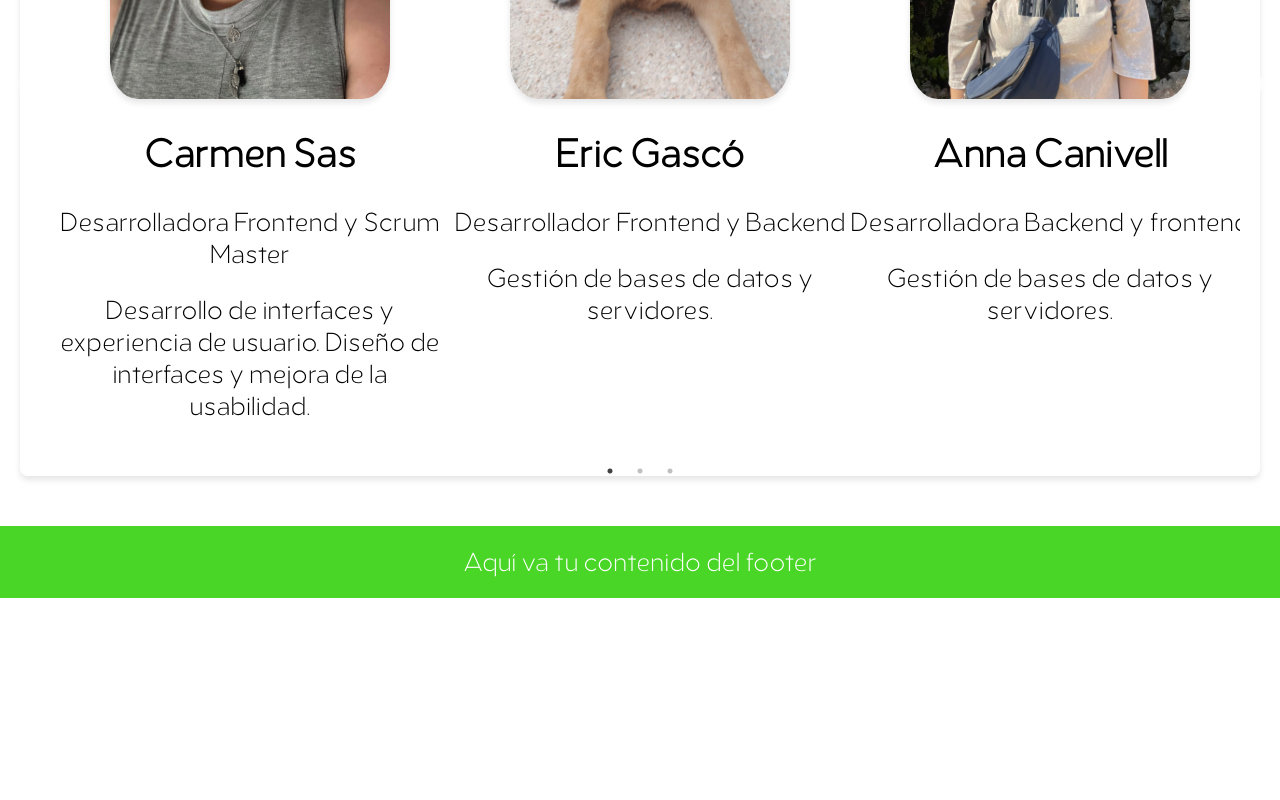
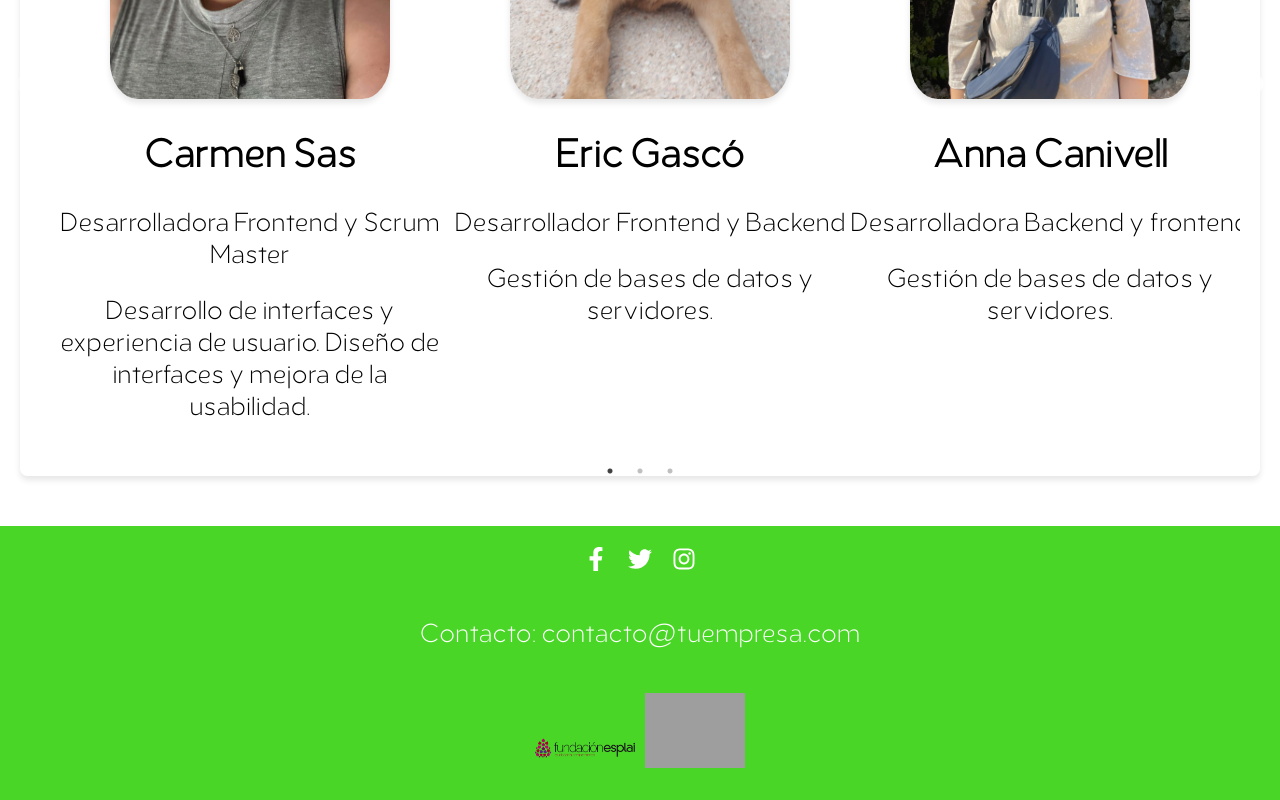
Before and after one commit to David0798C/taimFront, a React (Vite) app: page / in a window 1280 px wide. Shown: the part 2293-3093 px from the top of the page. Before the commit the page ends 2891 px from the top, so only its background shows below. Built offline with nearby package versions, Linux system fonts and the light colour scheme; grey boxes are pictures that could not be loaded.

Commit message:
poniendolo bonito

```diff
--- a/src/pages/Create.jsx
+++ b/src/pages/Create.jsx
@@ -54,7 +54,6 @@ const Create = () => {
     <div>
       <GlobalStyle />
       <ContainerCreate>
-        <H1>Crear Oferta</H1>
         <ContainerInput>
           <Input
             placeholder="Nombre de la Oferta"
--- a/src/pages/HomePage.jsx
+++ b/src/pages/HomePage.jsx
@@ -23,11 +23,13 @@ import { useUserContext } from '../providers/UserProvider.jsx';
 import Slider from "react-slick";
 import "slick-carousel/slick/slick.css";
 import "slick-carousel/slick/slick-theme.css";
+import { FaFacebookF, FaTwitter, FaInstagram } from 'react-icons/fa'
 import eric from '../pic/WhatsApp Image 2024-07-23 at 16.28.48.jpeg'
 import anna from '../pic/WhatsApp Image 2024-07-24 at 14.13.16.jpeg'
 import daria from '../pic/WhatsApp Image 2024-07-23 at 18.58.13.jpeg'
 import david from '../pic/WhatsApp Image 2024-07-24 at 14.19.58.jpeg'
 import carmen from '../pic/WhatsApp Image 2024-06-14 at 17.11.18.jpeg'
+import fundacion from '../pic/fundacionesplai.png'
 const HomePage = () => {
   const [user] = useUserContext();
 
@@ -168,10 +170,28 @@ const HomePage = () => {
         </Container>
       </ContentContainer>
 
-      {/* Agregar el footer al final */}
       <Footer>
-        Aquí va tu contenido del footer
-      </Footer>
+      <div className="footer-content">
+        <div className="social-media">
+          <a href="https://www.facebook.com" target="_blank" rel="noopener noreferrer">
+            <FaFacebookF />
+          </a>
+          <a href="https://www.twitter.com" target="_blank" rel="noopener noreferrer">
+            <FaTwitter />
+          </a>
+          <a href="https://www.instagram.com" target="_blank" rel="noopener noreferrer">
+            <FaInstagram />
+          </a>
+        </div>
+        <div className="contact">
+          <p>Contacto: <a href="mailto:contacto@tuempresa.com">contacto@tuempresa.com</a></p>
+        </div>
+        <div className="images">
+          <img src={fundacion} alt="Imagen 1" />
+          <img src="/path/to/second-image.jpg" alt="Imagen 2" />
+        </div>
+      </div>
+    </Footer>
     </>
   );
 };
--- a/src/pages/Ofertas.jsx
+++ b/src/pages/Ofertas.jsx
@@ -46,8 +46,6 @@ const Ofertas = () => {
     <div>
       <GlobalStyle />
       <ContainerOfertas>
-        <H1>Ofertas</H1>
-
         <ContainerRow>
           {Offer?.map((oferta) => (
             <ContainerColumn key={oferta.id}>
--- a/src/styledComponents/StyledHomePages.js
+++ b/src/styledComponents/StyledHomePages.js
@@ -166,10 +166,53 @@ export const Paragraph = styled.p`
   line-height: 1.6;
   color: #333;
 `;
+
 export const Footer = styled.footer`
   background-color: #4ad627;
   width: 100%;
-  padding: 20px 0; /* Puedes ajustar el padding según necesites */
+  padding: 20px 0;
   color: white;
   text-align: center;
+
+  .footer-content {
+    display: flex;
+    flex-direction: column;
+    align-items: center;
+  }
+
+  .social-media {
+    margin-bottom: 15px;
+
+    a {
+      color: white;
+      margin: 0 10px;
+      font-size: 24px;
+      text-decoration: none;
+
+      &:hover {
+        opacity: 0.8;
+      }
+    }
+  }
+
+  .contact {
+    margin-bottom: 15px;
+
+    a {
+      color: white;
+      text-decoration: none;
+
+      &:hover {
+        text-decoration: underline;
+      }
+    }
+  }
+
+  .images {
+    img {
+      width: 100px;
+      height: auto;
+      margin: 5px;
+    }
+  }
 `;
--- a/src/styledComponents/StyledOfertes.js
+++ b/src/styledComponents/StyledOfertes.js
@@ -2,37 +2,37 @@ import styled from "styled-components";
 import font from "../fonts/aukim/AukimLight.otf";
 
 export const ContainerOfertas = styled.div`
-  max-width: 100%;
-  margin: auto;
-  padding: 0px;
-  margin-top:3%;
+  max-width: 85%;
+  margin: 3% auto;
+  padding: 15px;
+  background-color: #f9f9f9;
+  border-radius: 10px;
+  box-shadow: 0 4px 8px rgba(0, 0, 0, 0.1);
 `;
 
 export const ContainerRow = styled.div`
+  display: grid;
+  grid-template-columns: repeat(auto-fit, minmax(250px, 1fr));
+  grid-gap: 20px;
   padding: 10px;
-  display: grid;
-  width: 100%;
-  grid-template-columns: repeat(3, 1fr);
-
-  @media (max-width: 768px) {
-    display: block;
-  }
-
-  @media (max-width: 1000px) {
-    grid-template-columns: repeat(2, 1fr);
-  }
 `;
 
 export const ContainerColumn = styled.div`
-  padding: 20px;
-  background-color: white;
+  display: flex;
+  flex-direction: column;
+  justify-content: space-between;  /* Distribute space evenly between elements */
+  padding: 15px;
+  background-color: #fff;
   margin: 10px;
-  box-shadow: 8px 5px 10px #d1d1d1;
-  border-left: 2px solid #22df22;
-  border-top: 2px solid #22df22;
-  border-left-style: dashed;
-  border-top-style: dashed;
-  border-radius: 5px;
+  box-shadow: 0 4px 8px rgba(0, 0, 0, 0.1);
+  border-left: 3px solid #4ad627;
+  border-top: 3px solid #4ad627;
+  border-radius: 10px;
+  transition: transform 0.3s;
+
+  &:hover {
+    transform: scale(1.05);
+  }
 
   @media (max-width: 800px) {
     display: block;
@@ -41,50 +41,66 @@ export const ContainerColumn = styled.div`
 
 //IMAGENES, BOTONES Y INPUTS-----------------------
 export const Image = styled.div`
-  width: 200px;
-  height: 300px;
-  margin: auto;
-  background-color: #22df22;
-  border-radius: 5px;
+  width: 100%;
+  height: 180px;
+  margin: 15px 0;
+  background-color: #eaeaea;
+  border-radius: 10px;
+  background-size: cover;
+  background-position: center;
 `;
 
 export const Button = styled.button`
-  margin-top: 20px;
-  margin: auto;
-  width: 150px;
+  width: 100%;
   border-radius: 5px;
-  padding: 10px;
-  background-color: transparent;
-  border: 2px solid black;
-  color: black;
-  display: block;
+  padding: 8px;
+  background-color: #4ad627;
+  border: none;
+  color: #fff;
   font-family: myFont;
+  font-size: 14px;
+  cursor: pointer;
+  transition: background-color 0.3s;
+  margin-top: auto;  /* Push button to the bottom of the column */
 
   @font-face {
     font-family: myFont;
     src: url(${font});
-    color: black;
   }
 
   &:hover {
-    transition: 0.2s;
-    border-color: #4ad627;
+    background-color: #3ab020;
   }
 `;
 
 //TEXTOS--------------------------------------
 export const H1 = styled.h1`
   text-align: center;
+  margin-bottom: 30px;
+  font-family: myFont;
+  font-size: 2.2em;
+  color: #333;
 `;
 
 export const H3 = styled.h3`
   text-align: center;
+  font-family: myFont;
+  font-size: 1.3em;
+  color: #4ad627;
 `;
 
 export const H4 = styled.h4`
   text-align: center;
+  font-family: myFont;
+  font-size: 1em;
+  color: #777;
+  margin-bottom: 15px;
 `;
 
 export const P = styled.p`
   text-align: center;
+  font-family: myFont;
+  font-size: 0.9em;
+  color: #555;
+  margin: 8px 0;
 `;
```
Also changed, not shown: src/pic/fundacionesplai.png (added).
